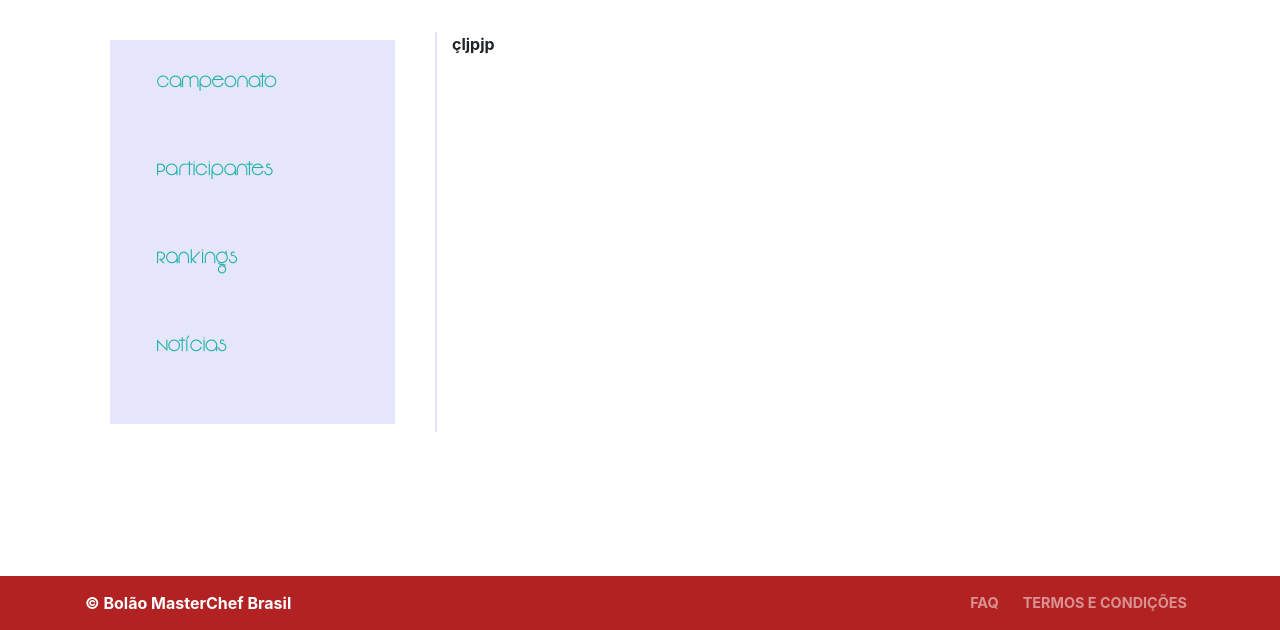
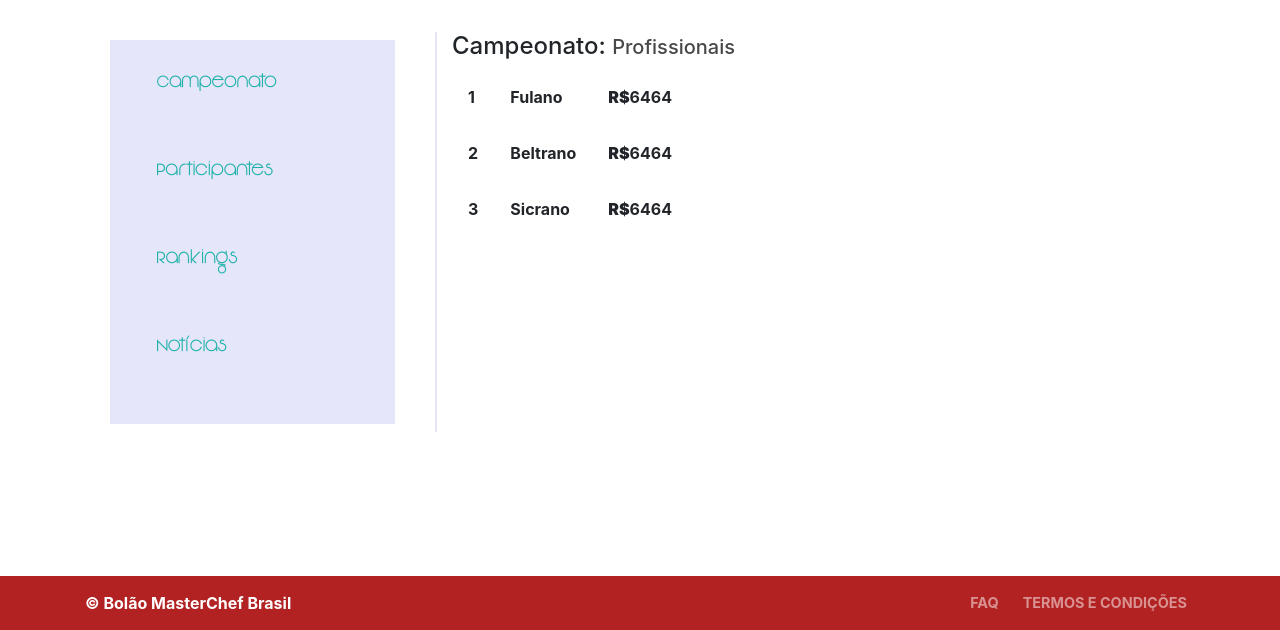
Before and after one commit to lhamasm/bolao, a PHP site: page /adm-page.html in a window 1280 px wide, after a click on "Rankings". Shown: the part 170-800 px from the top of the page. Run offline with PHP 8.4, Linux system fonts and the light colour scheme; some libraries are stand-ins or nearby versions; some web fonts are replaced.

Commit message:
Foi a gente que fez, Ivan!

```diff
--- a/adm-page.html
+++ b/adm-page.html
@@ -121,12 +121,93 @@
 
 					<!-- seção rankings -->
 					<div id="divRanking" class="col-8 division" style="display: none;">
-						çljpjp
+						<h4 style="display: inline">Campeonato: </h4> <h5 style="color: #484848; display: inline">Profissionais </h5>
+						<table class="mt-2">
+							<tbody>
+								<tr>
+									<td>1</td>
+									<td>Fulano</td>
+									<td><strong>R$</strong>6464</td>
+								</tr>
+								<tr>
+									<td>2</td>
+									<td>Beltrano</td>
+									<td><strong>R$</strong>6464</td>
+								</tr>
+								<tr>
+									<td>3</td>
+									<td>Sicrano</td>
+									<td><strong>R$</strong>6464</td>
+								</tr>
+							</tbody>
+						</table>
 					</div>
 
 					<!-- seção participantes -->
 					<div id="divParticipantes" class="col-8 division" style="display: none;">
-						fgdgd
+						<h4 style="display: inline">Campeonato: </h4> <h5 style="color: #484848; display: inline">Profissionais </h5>
+						<div class="card-columns mt-4">
+							<div class="card">
+								<div class="p-1 card-header text-center justify-content-center">Fulano</div>
+								<div class="card-body p-1 text-center justify-content-center">
+									<img class="card-img-top" src="images/adriana.jpg" style="width: 8em; heigth: 8em;">
+									<p align="justify" style="font-size: 0.7em;" class="card-text"> Lorem ipsum semper libero justo porta aenean hendrerit dui, massa eleifend quisque cubilia auctor sagittis mauris placerat venenatis, augue lorem pellentesque porttitor mollis tempus pretium. mollis mi netus in torquent suspendisse mattis urna porttitor nostra, non vel venenatis elit eleifend adipiscing vulputate curabitur malesuada neque, molestie est habitasse ad fringilla sapien vehicula luctus.</p>
+								</div>
+								<div class="card-footer p-1 text-center justify-content-center">
+									<a href="#" class="card-link">Link do Perfil</a>
+								</div>
+							</div>
+							<div class="card">
+								<div class="p-1 card-header text-center justify-content-center">Beltrano</div>
+								<div class="card-body p-1 text-center justify-content-center">
+									<img class="card-img-top" src="images/adriana.jpg" style="width: 8em; heigth: 8em;">
+									<p align="justify" style="font-size: 0.7em;" class="card-text"> Lorem ipsum semper libero justo porta aenean hendrerit dui, massa eleifend quisque cubilia auctor sagittis mauris placerat venenatis, augue lorem pellentesque porttitor mollis tempus pretium. mollis mi netus in torquent suspendisse mattis urna porttitor nostra, non vel venenatis elit eleifend adipiscing vulputate curabitur malesuada neque, molestie est habitasse ad fringilla sapien vehicula luctus.</p>
+								</div>
+								<div class="card-footer p-1 text-center justify-content-center">
+									<a href="#" class="card-link">Link do Perfil</a>
+								</div>
+							</div>
+							<div class="card">
+								<div class="p-1 card-header text-center justify-content-center">Sicrano</div>
+								<div class="card-body p-1 text-center justify-content-center">
+									<img class="card-img-top" src="images/adriana.jpg" style="width: 8em; heigth: 8em;">
+									<p align="justify" style="font-size: 0.7em;" class="card-text"> Lorem ipsum semper libero justo porta aenean hendrerit dui, massa eleifend quisque cubilia auctor sagittis mauris placerat venenatis, augue lorem pellentesque porttitor mollis tempus pretium. mollis mi netus in torquent suspendisse mattis urna porttitor nostra, non vel venenatis elit eleifend adipiscing vulputate curabitur malesuada neque, molestie est habitasse ad fringilla sapien vehicula luctus.</p>
+								</div>
+								<div class="card-footer p-1 text-center justify-content-center">
+									<a href="#" class="card-link">Link do Perfil</a>
+								</div>
+							</div>
+							<div class="card">
+								<div class="p-1 card-header text-center justify-content-center">Fulano</div>
+								<div class="card-body p-1 text-center justify-content-center">
+									<img class="card-img-top" src="images/adriana.jpg" style="width: 8em; heigth: 8em;">
+									<p align="justify" style="font-size: 0.7em;" class="card-text"> Lorem ipsum semper libero justo porta aenean hendrerit dui, massa eleifend quisque cubilia auctor sagittis mauris placerat venenatis, augue lorem pellentesque porttitor mollis tempus pretium. mollis mi netus in torquent suspendisse mattis urna porttitor nostra, non vel venenatis elit eleifend adipiscing vulputate curabitur malesuada neque, molestie est habitasse ad fringilla sapien vehicula luctus.</p>
+								</div>
+								<div class="card-footer p-1 text-center justify-content-center">
+									<a href="#" class="card-link">Link do Perfil</a>
+								</div>
+							</div>
+							<div class="card">
+								<div class="p-1 card-header text-center justify-content-center">Beltrano</div>
+								<div class="card-body p-1 text-center justify-content-center">
+									<img class="card-img-top" src="images/adriana.jpg" style="width: 8em; heigth: 8em;">
+									<p align="justify" style="font-size: 0.7em;" class="card-text"> Lorem ipsum semper libero justo porta aenean hendrerit dui, massa eleifend quisque cubilia auctor sagittis mauris placerat venenatis, augue lorem pellentesque porttitor mollis tempus pretium. mollis mi netus in torquent suspendisse mattis urna porttitor nostra, non vel venenatis elit eleifend adipiscing vulputate curabitur malesuada neque, molestie est habitasse ad fringilla sapien vehicula luctus.</p>
+								</div>
+								<div class="card-footer p-1 text-center justify-content-center">
+									<a href="#" class="card-link">Link do Perfil</a>
+								</div>
+							</div>
+							<div class="card">
+								<div class="p-1 card-header text-center justify-content-center">Sicrano</div>
+								<div class="card-body p-1 text-center justify-content-center">
+									<img class="card-img-top" src="images/adriana.jpg" style="width: 8em; heigth: 8em;">
+									<p align="justify" style="font-size: 0.7em;" class="card-text"> Lorem ipsum semper libero justo porta aenean hendrerit dui, massa eleifend quisque cubilia auctor sagittis mauris placerat venenatis, augue lorem pellentesque porttitor mollis tempus pretium. mollis mi netus in torquent suspendisse mattis urna porttitor nostra, non vel venenatis elit eleifend adipiscing vulputate curabitur malesuada neque, molestie est habitasse ad fringilla sapien vehicula luctus.</p>
+								</div>
+								<div class="card-footer p-1 text-center justify-content-center">
+									<a href="#" class="card-link">Link do Perfil</a>
+								</div>
+							</div>
+						</div>
 					</div>
 
 					<!-- seção campeonato -->
@@ -364,16 +445,15 @@
     					<button class="close col-2" data-dismiss="modal">x</button>
     				</div>
     				<div class="modal-body altura">
-    					<div>
-    						<input type="checkbox" name="Ativo"> Ativo
-    						<br>
+    					<div class="mb-2">
+    						<input type="checkbox" name="Ativo"> <p style="display:inline; color: #B22222;">Ativo</p>
     					</div>
     					<div>
     						<h6>Número de Bolões do sistema:</h6>
     						<p>4596426</p>
     					</div>
     					<div>
-    						<h6>Número de Bolões pessoais:</h6>
+    						<h6>Número de Bolões de usuário:</h6>
     						<p>5654685</p>
     					</div>
     					<div>
@@ -395,7 +475,7 @@
     								<img src="images/adriana.jpg" style="height: 2.5em; width: 2.5em;">
     								Sicrano
     							</li>
-    							<button>Ver todos</button>
+    							<button style="padding-left: 0; background: none; border: none;">Ver todos</button>
     						</ul>
     					</div>
     				</div>
--- a/css/style-pagina-pessoal.css
+++ b/css/style-pagina-pessoal.css
@@ -26,6 +26,10 @@
 header {
 	font-family: robotok, Helvetica,Arial,sans-serif;
 	background-color: #B22222;
+}
+
+td {
+	padding: 1em;
 }
 
 #verCampeonato p{
```
